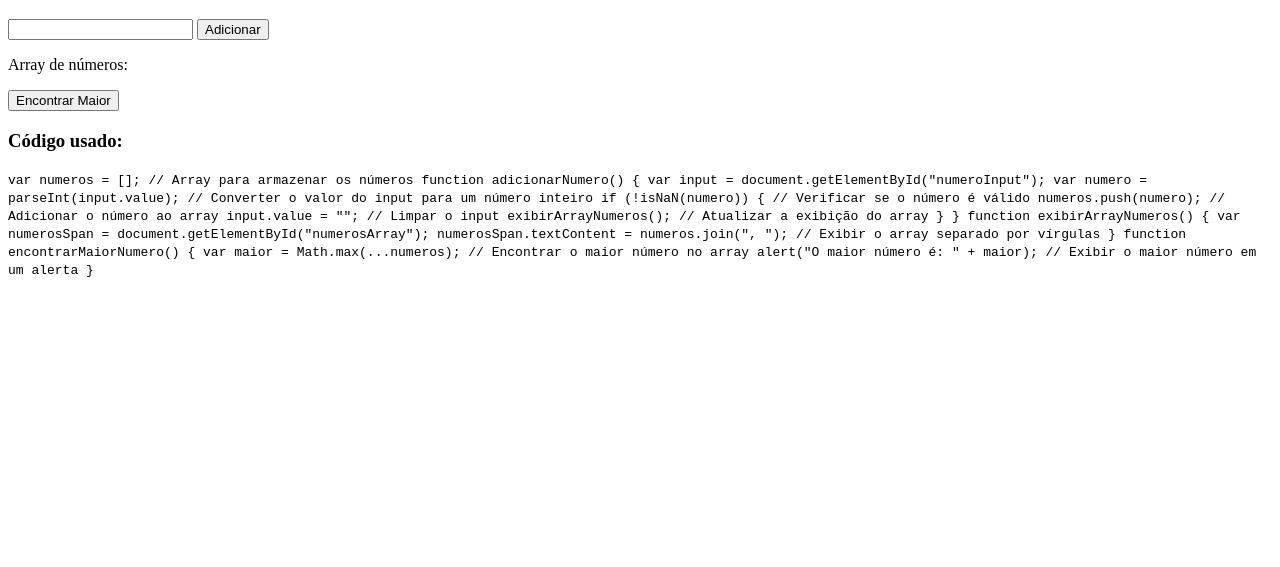
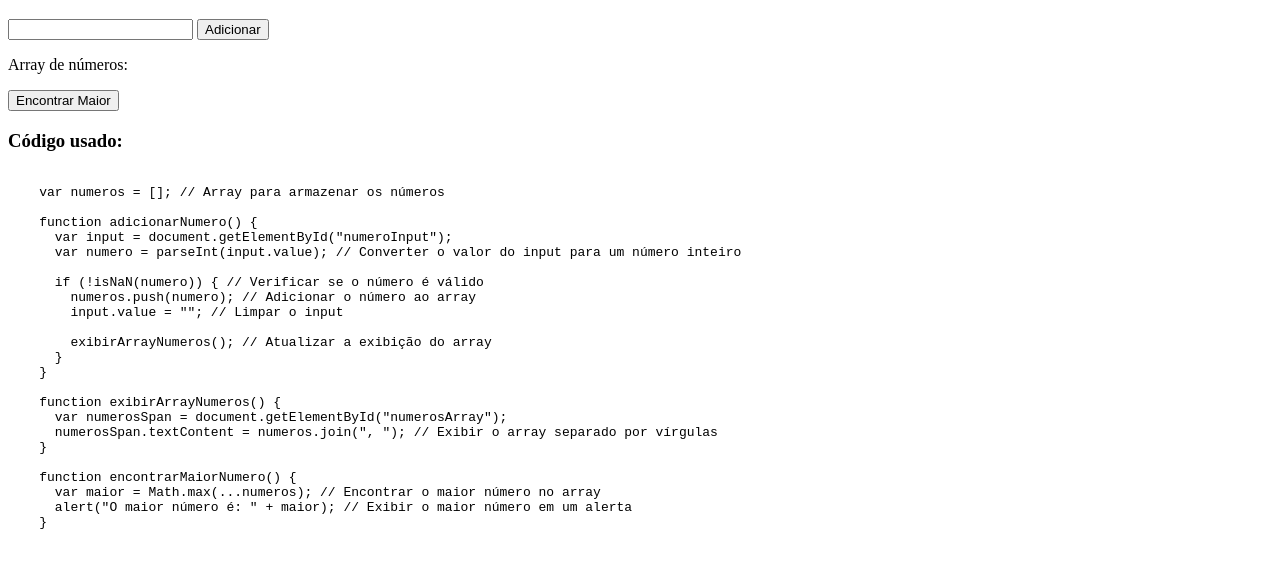
Before and after one commit to zaairaag/zaairaag.github.io, a plain HTML site: page index.html in a window 1280 px wide. Shown: the part 61-628 px from the top of the page. Drawn offline with Linux system fonts and the light colour scheme.

Commit message:
Add files via upload

```diff
--- a/index.html
+++ b/index.html
@@ -20,7 +20,7 @@
 
   <h3>Código usado:</h3>
 
-  <code>
+  <pre><code>
     var numeros = []; // Array para armazenar os números
 
     function adicionarNumero() {
@@ -44,7 +44,7 @@
       var maior = Math.max(...numeros); // Encontrar o maior número no array
       alert("O maior número é: " + maior); // Exibir o maior número em um alerta
     }
-  </code>
+  </code></pre>
 
 </body>
 <script>
```
